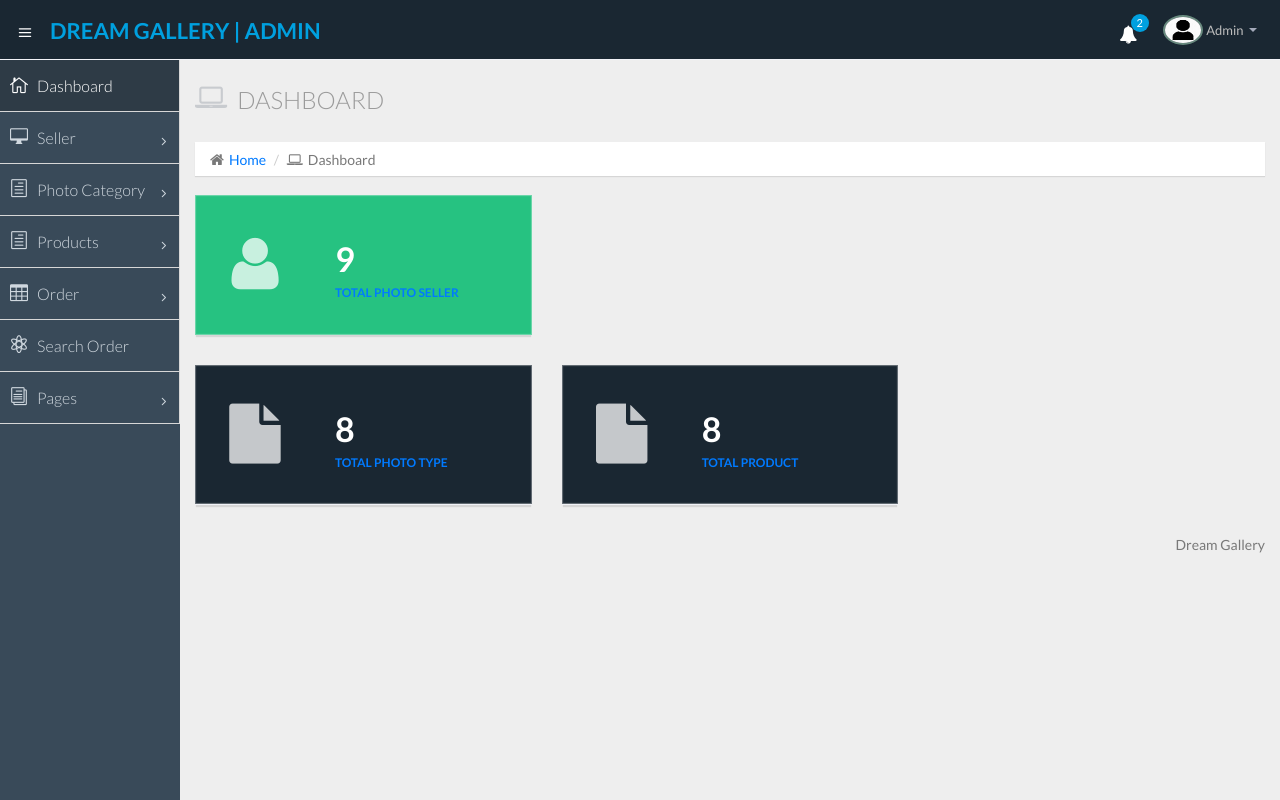
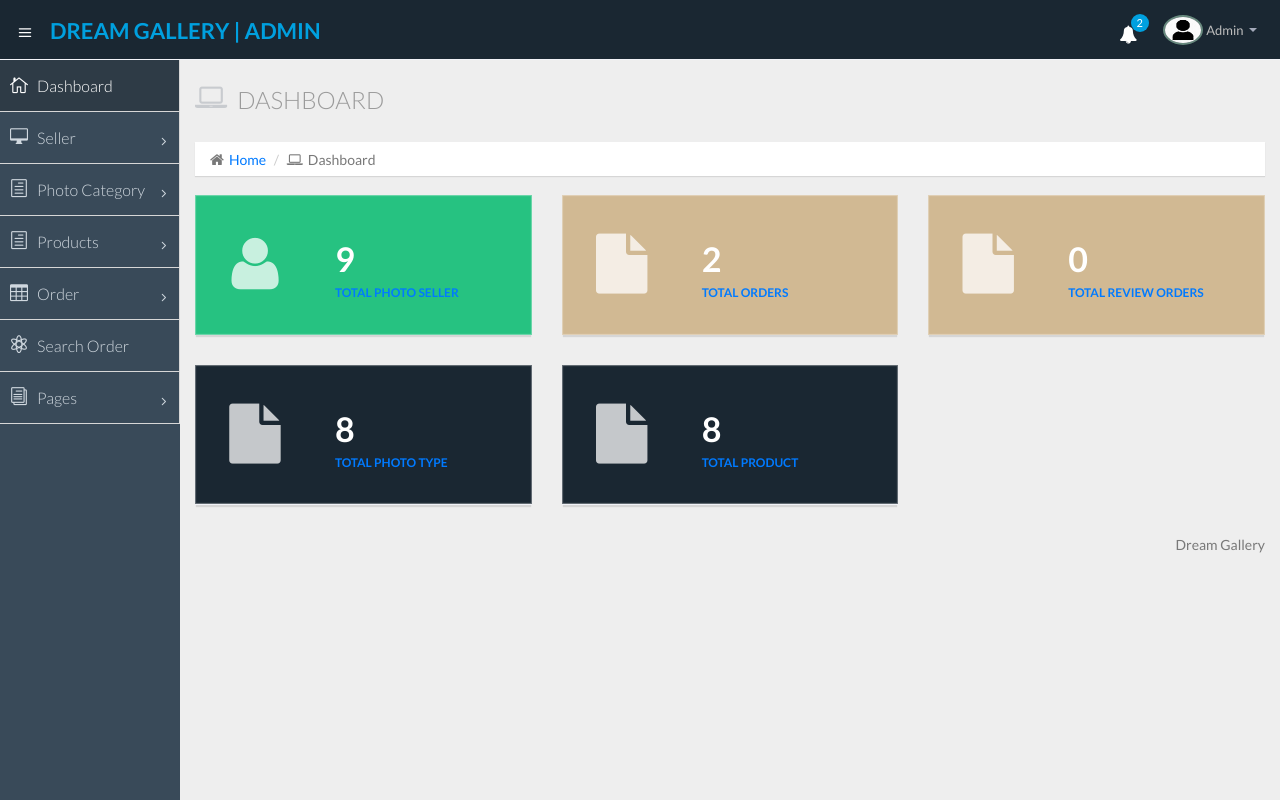
Before and after one commit to MohtasimShariar/Dream-Gallary, a PHP site: page /admin/dashboard.php in a window 1280 px wide. Run offline with PHP 8.4, Linux system fonts and the light colour scheme; a user stored in the database is signed in; data comes from the database, SQL or seed files in the repository.

Commit message:
Updated final

```diff
--- a/admin/dashboard.php
+++ b/admin/dashboard.php
@@ -93,28 +93,28 @@ $artcount=mysqli_num_rows($query);
                         </div>
                         <!--/.col-->
 
-                        <!-- <div class="col-lg-4 col-md-4 col-sm-12 col-xs-12">
+                        <div class="col-lg-4 col-md-4 col-sm-12 col-xs-12">
                             <div class="info-box brown-bg">
                                 <?php $query1=mysqli_query($con,"Select * from tblenquiry where Status='' || Status is null");
 $uenqcount=mysqli_num_rows($query1);
 ?>
                                 <i class="fa fa-file"></i>
                                 <div class="count"><?php echo $uenqcount;?></div>
-                                <div class="title"> <a class="dropdown-item" href="unanswer-enquiry.php">Total Unanswer
-                                        Enquiry</a></div>
+                                <div class="title"> <a class="dropdown-item" href="unanswer-enquiry.php">Total
+                                        Orders</a></div>
                             </div>
-                        </div> -->
-                        <!-- <div class="col-lg-4 col-md-4 col-sm-12 col-xs-12">
+                        </div>
+                        <div class="col-lg-4 col-md-4 col-sm-12 col-xs-12">
                             <div class="info-box brown-bg">
                                 <?php $query1=mysqli_query($con,"Select * from tblenquiry where Status='Answer'");
 $aenqcount=mysqli_num_rows($query1);
 ?>
                                 <i class="fa fa-file"></i>
                                 <div class="count"><?php echo $aenqcount;?></div>
-                                <div class="title"> <a class="dropdown-item" href="answer-enquiry.php">Total Answer
-                                        Enquiry</a></div>
+                                <div class="title"> <a class="dropdown-item" href="answer-enquiry.php">Total Review
+                                        Orders</a></div>
                             </div>
-                        </div> -->
+                        </div>
                         <!--/.col-->
 
 
@@ -137,17 +137,7 @@ $artcount=mysqli_num_rows($query2);
                         </div>
                         <!--/.col-->
 
-                        <!-- <div class="col-lg-4 col-md-4 col-sm-12 col-xs-12">
-                            <div class="info-box brown-bg">
-                                <?php $query1=mysqli_query($con,"Select * from tblartmedium");
-$amcount=mysqli_num_rows($query1);
-?>
-                                <i class="fa fa-file"></i>
-                                <div class="count"><?php echo $amcount;?></div>
-                                <div class="title"> <a class="dropdown-item" href="manage-art-medium.php">Total Art
-                                        Medium</a></div>
-                            </div>
-                        </div> -->
+
                         <!--/.col-->
 
                         <div class="col-lg-4 col-md-4 col-sm-12 col-xs-12">
```
Also changed, not shown: admin/add-artist.php (+18 -10 lines).
